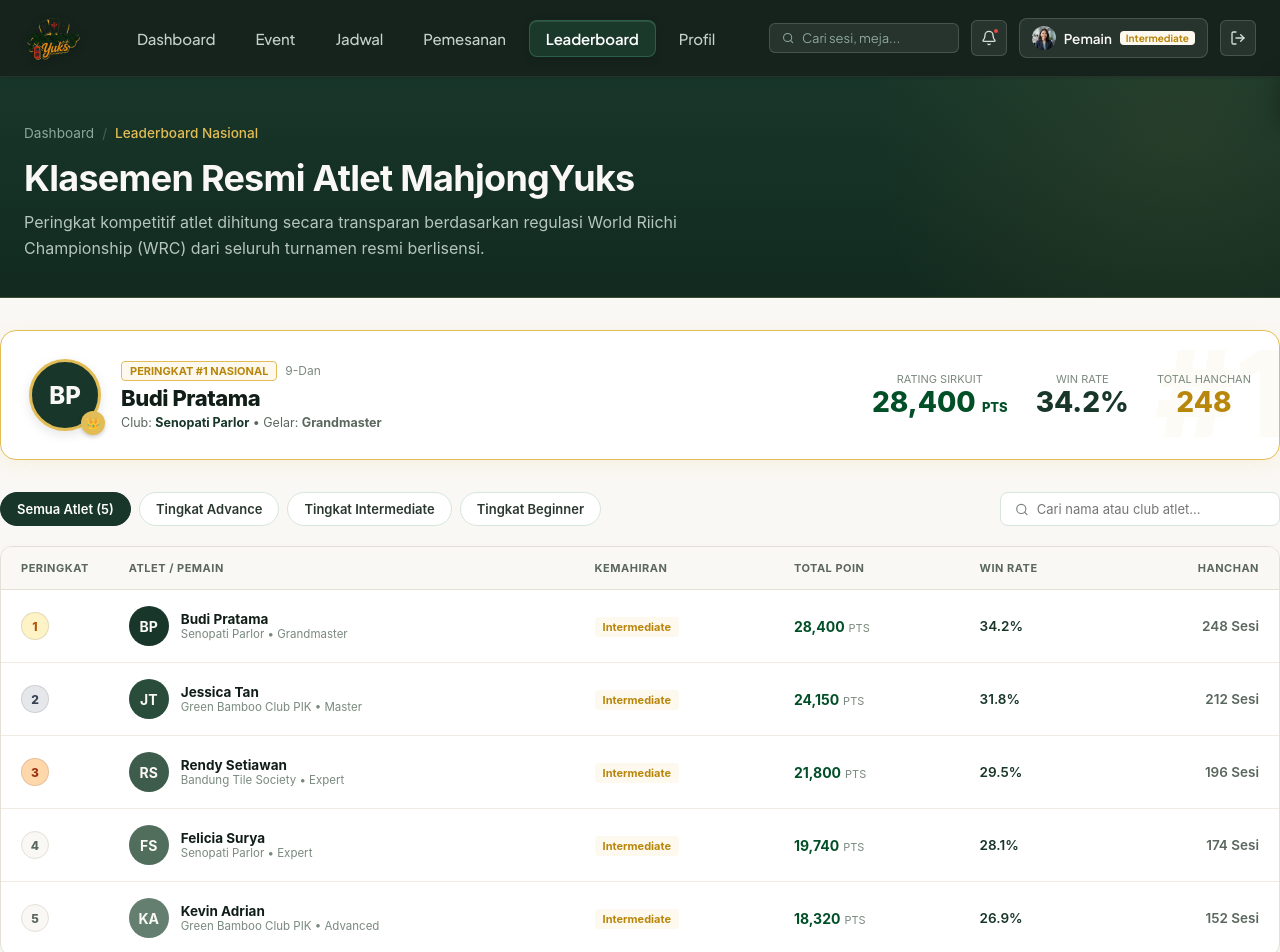
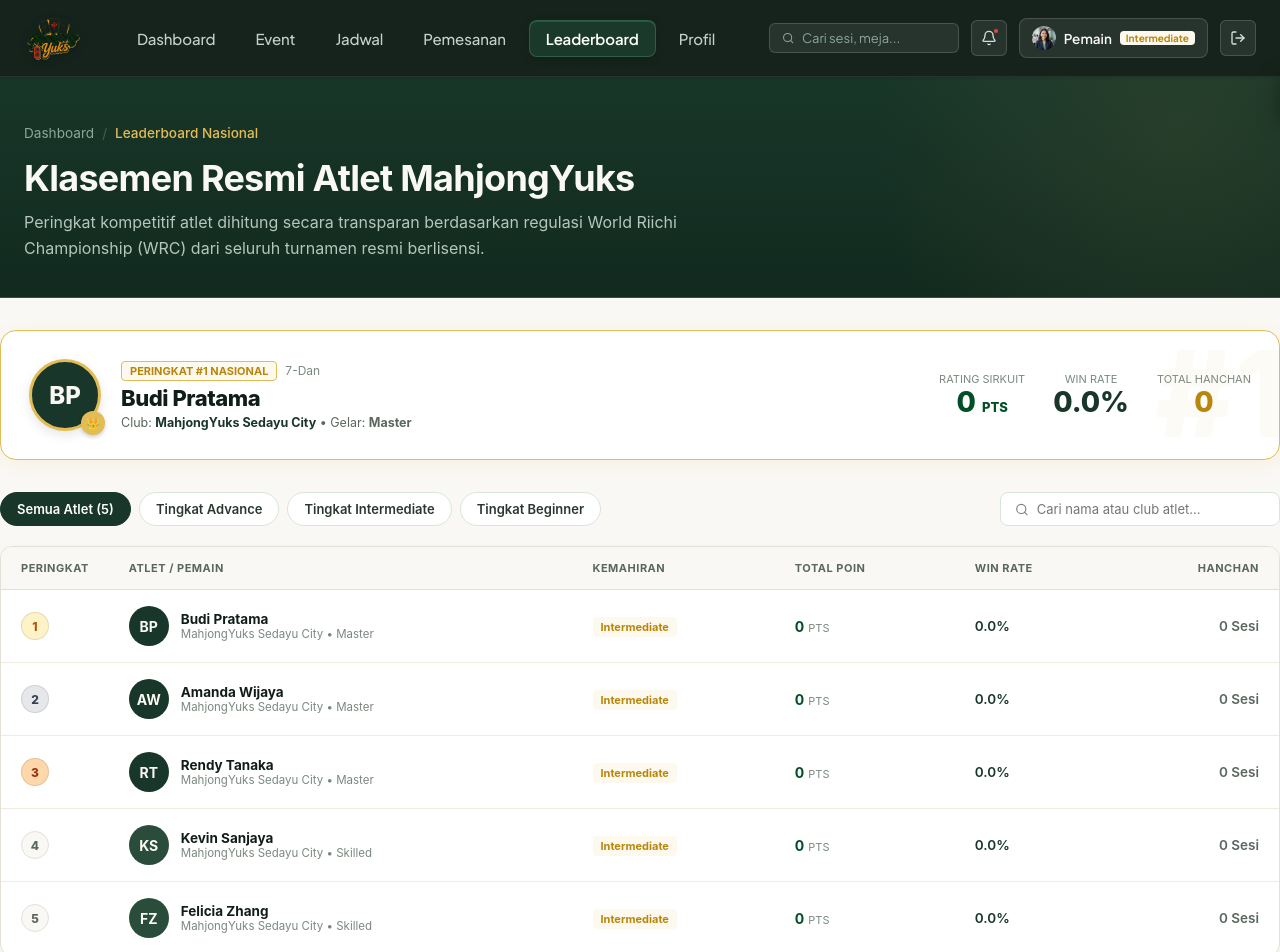
Before and after one commit to JU5T4F0X/Capstone-05, a Next.js app in the folder frontend/: page /leaderboard in a window 1280 px wide. Shown: the top 952 px of the page. Built offline with nearby package versions, Linux system fonts and the light colour scheme; no server answers.

Commit message:
fix: reset fallback mock data ke 0 PTS dan tambahkan loading state pada leaderboard

```diff
--- a/frontend/src/app/(app)/leaderboard/page.tsx
+++ b/frontend/src/app/(app)/leaderboard/page.tsx
@@ -82,7 +82,38 @@
 
       {/* Main Content */}
       <main className="ev-container" style={{ flex: 1, padding: '32px 0 64px 0' }}>
-        {/* Spotlight Card: Peringkat #1 Nasional */}
+        {loading ? (
+          <div style={{
+            padding: '72px 24px',
+            textAlign: 'center',
+            backgroundColor: '#FFFFFF',
+            borderRadius: '16px',
+            border: '1px solid #D7E6DB',
+            display: 'flex',
+            flexDirection: 'column',
+            alignItems: 'center',
+            gap: '16px'
+          }}>
+            <div style={{
+              width: '36px',
+              height: '36px',
+              border: '3px solid #E8F0EB',
+              borderTopColor: '#004F27',
+              borderRadius: '50%',
+              animation: 'spin 0.8s linear infinite'
+            }} />
+            <div>
+              <div style={{ fontSize: '15px', fontWeight: 800, color: '#111E18' }}>
+                Memuat Klasemen Resmi Atlet...
+              </div>
+              <div style={{ fontSize: '12px', color: '#78807B', marginTop: '4px' }}>
+                Sinkronisasi data skor dan rating WRC terkini
+              </div>
+            </div>
+          </div>
+        ) : (
+          <>
+            {/* Spotlight Card: Peringkat #1 Nasional */}
         {topPlayer && (
           <div style={{
             backgroundColor: '#FFFFFF',
@@ -424,6 +455,8 @@
             </table>
           </div>
         </div>
+          </>
+        )}
       </main>
 
     </div>
--- a/frontend/src/lib/mock-data.ts
+++ b/frontend/src/lib/mock-data.ts
@@ -116,61 +116,61 @@
     rank: 1,
     name: 'Budi Pratama',
     initials: 'BP',
-    club: 'Senopati Parlor',
-    rankTitle: 'Grandmaster',
-    danRank: '9-Dan',
-    eloRating: 28400,
-    winRate: '34.2%',
-    totalMatches: 248,
+    club: 'MahjongYuks Sedayu City',
+    rankTitle: 'Master',
+    danRank: '7-Dan',
+    eloRating: 0,
+    winRate: '0.0%',
+    totalMatches: 0,
     avatarBg: '#183629',
   },
   {
     rank: 2,
-    name: 'Jessica Tan',
-    initials: 'JT',
-    club: 'Green Bamboo Club PIK',
+    name: 'Amanda Wijaya',
+    initials: 'AW',
+    club: 'MahjongYuks Sedayu City',
     rankTitle: 'Master',
     danRank: '7-Dan',
-    eloRating: 24150,
-    winRate: '31.8%',
-    totalMatches: 212,
+    eloRating: 0,
+    winRate: '0.0%',
+    totalMatches: 0,
+    avatarBg: '#183629',
+  },
+  {
+    rank: 3,
+    name: 'Rendy Tanaka',
+    initials: 'RT',
+    club: 'MahjongYuks Sedayu City',
+    rankTitle: 'Master',
+    danRank: '7-Dan',
+    eloRating: 0,
+    winRate: '0.0%',
+    totalMatches: 0,
+    avatarBg: '#183629',
+  },
+  {
+    rank: 4,
+    name: 'Kevin Sanjaya',
+    initials: 'KS',
+    club: 'MahjongYuks Sedayu City',
+    rankTitle: 'Skilled',
+    danRank: '3-Dan',
+    eloRating: 0,
+    winRate: '0.0%',
+    totalMatches: 0,
     avatarBg: '#2A4D3B',
   },
   {
-    rank: 3,
-    name: 'Rendy Setiawan',
-    initials: 'RS',
-    club: 'Bandung Tile Society',
-    rankTitle: 'Expert',
-    danRank: '6-Dan',
-    eloRating: 21800,
-    winRate: '29.5%',
-    totalMatches: 196,
-    avatarBg: '#3E5C4B',
-  },
-  {
-    rank: 4,
-    name: 'Felicia Surya',
-    initials: 'FS',
-    club: 'Senopati Parlor',
-    rankTitle: 'Expert',
-    danRank: '5-Dan',
-    eloRating: 19740,
-    winRate: '28.1%',
-    totalMatches: 174,
-    avatarBg: '#516E5D',
-  },
-  {
     rank: 5,
-    name: 'Kevin Adrian',
-    initials: 'KA',
-    club: 'Green Bamboo Club PIK',
-    rankTitle: 'Advanced',
-    danRank: '4-Dan',
-    eloRating: 18320,
-    winRate: '26.9%',
-    totalMatches: 152,
-    avatarBg: '#647F70',
+    name: 'Felicia Zhang',
+    initials: 'FZ',
+    club: 'MahjongYuks Sedayu City',
+    rankTitle: 'Skilled',
+    danRank: '3-Dan',
+    eloRating: 0,
+    winRate: '0.0%',
+    totalMatches: 0,
+    avatarBg: '#2A4D3B',
   },
 ];
 
```
Also changed, not shown: frontend/src/app/(app)/dashboard/page.tsx (+9 -9 lines).
